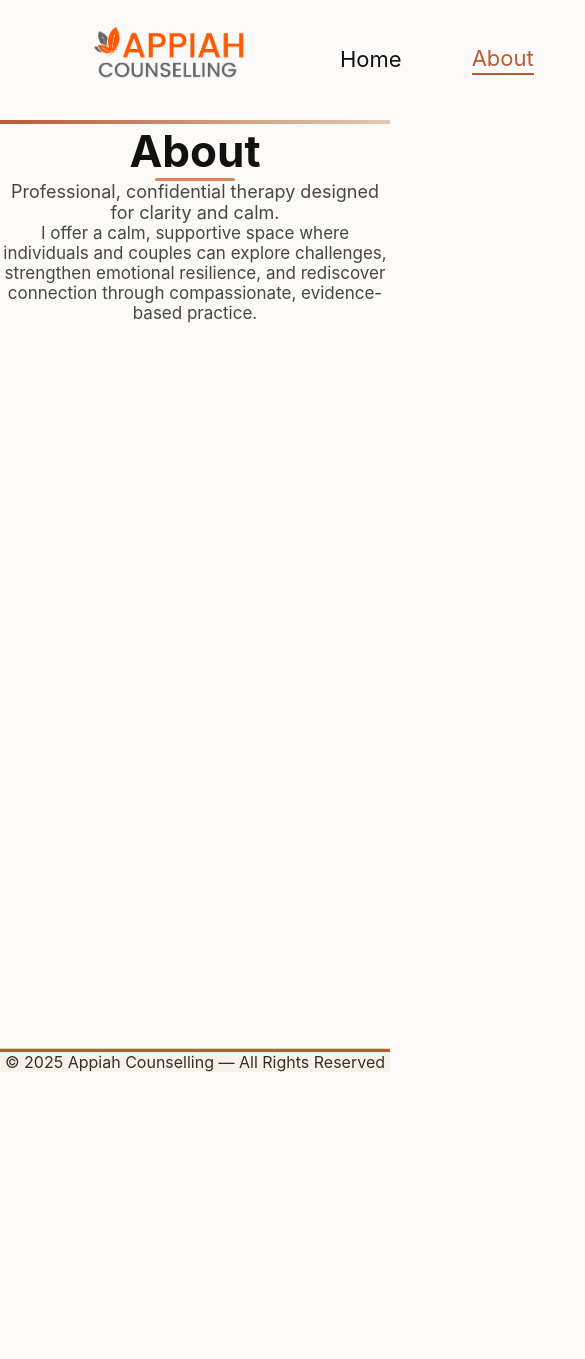
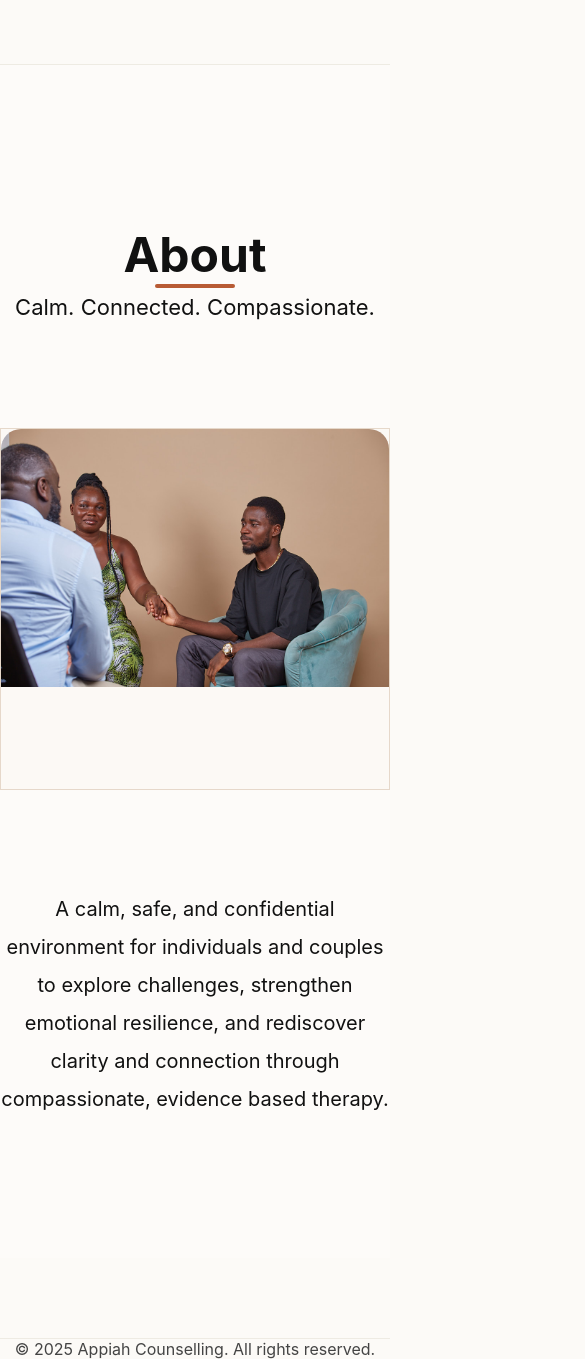
Before and after one commit to Sammyappiah/appiahcounselling, a Next.js app: page /about in a window 390 px wide. Shown: the top 1359 px of the page, 585 px wide, since content can reach past the window. Before the commit the page ends 1072 px from the top, so only its background shows below. Built offline with nearby package versions, Linux system fonts and the light colour scheme.

Commit message:
Add responsive header with hamburger menu and unified layout

```diff
--- a/app/about/page.tsx
+++ b/app/about/page.tsx
@@ -1,27 +1,71 @@
-export default function AboutPage() {
+"use client";
+
+import Image from "next/image";
+import { useEffect } from "react";
+
+export default function About() {
+  useEffect(() => {
+    const elements = document.querySelectorAll(".fade-up");
+    const observer = new IntersectionObserver(
+      (entries) => {
+        entries.forEach((entry) => {
+          if (entry.isIntersecting) entry.target.classList.add("visible");
+        });
+      },
+      { threshold: 0.2 }
+    );
+    elements.forEach((el) => observer.observe(el));
+    return () => observer.disconnect();
+  }, []);
+
   return (
-    <main className="min-h-screen bg-[#FCFAF7] text-[#111]">
-      {/* Keep this padding so the title sits below the fixed header */}
-      <section className="pt-36 text-center">
-        <h1 className="font-serif text-[44px] md:text-[54px] font-semibold">
-          About
-        </h1>
-        <div className="h-[3px] bg-[#D38B5D] mx-auto mt-3 mb-6 rounded-full w-[8ch]" />
-        <p className="text-[18px] text-[#333]/90 max-w-3xl mx-auto">
-          Professional, confidential therapy designed for clarity and calm.
+    <main className="bg-[#FDFBF9] text-[#111111] min-h-screen font-sans">
+      {/* Hero Section */}
+      <section className="text-center pt-[160px] pb-[100px] px-6 fade-up">
+        <h1 className="text-[48px] mb-4 font-serif font-semibold">About</h1>
+        <div className="w-[80px] h-[4px] bg-[#B85B35] mx-auto mb-8 rounded-full" />
+        <p className="max-w-[720px] mx-auto text-[22px] leading-[1.8] font-light mt-8">
+          Calm. Connected. Compassionate.
         </p>
       </section>
 
-      {/* Optional supporting paragraph (keeps the page balanced like Home/Contact) */}
-      <section className="px-6 md:px-10">
-        <div className="max-w-3xl mx-auto text-center mt-10">
-          <p className="text-[17px] md:text-[18px] text-[#333]/90 leading-relaxed">
-            I offer a calm, supportive space where individuals and couples can
-            explore challenges, strengthen emotional resilience, and rediscover
-            connection through compassionate, evidence-based practice.
-          </p>
+      {/* Contained Image */}
+      <section className="relative max-w-5xl mx-auto px-6 fade-up mb-[100px]">
+        <div className="relative rounded-3xl shadow-lg border border-[#E6D8CA] bg-[#FCF9F5] p-2">
+          <div className="relative w-full h-[360px] md:h-[420px] overflow-hidden rounded-[20px]">
+            <Image
+              src="/couple.jpeg"
+              alt="Couple in therapy session"
+              fill
+              className="object-contain object-[center_top]"
+              sizes="(max-width: 768px) 100vw, 900px"
+              priority={false}
+            />
+          </div>
         </div>
       </section>
+
+      {/* Description */}
+      <section className="text-center max-w-[750px] mx-auto px-6 fade-up pb-[140px]">
+        <p className="text-[20px] leading-[1.9] font-light">
+          A calm, safe, and confidential environment for individuals and couples
+          to explore challenges, strengthen emotional resilience, and rediscover
+          clarity and connection through compassionate, evidence based therapy.
+        </p>
+      </section>
+
+      {/* Animation Styles */}
+      <style jsx>{`
+        .fade-up {
+          opacity: 0;
+          transform: translateY(40px);
+          transition: all 1.2s ease-out;
+        }
+        .fade-up.visible {
+          opacity: 1;
+          transform: translateY(0);
+        }
+      `}</style>
     </main>
   );
 }
--- a/app/globals.css
+++ b/app/globals.css
@@ -85,3 +85,22 @@ footer {
 .fade-in {
   animation: fadeIn 1s ease-out both;
 }
+/* neutralize default link styles site-wide */
+a { text-decoration: none; color: inherit; }
+
+/* shared nav link styles */
+.nav-link {
+  transition: color 300ms ease;
+}
+.nav-link:hover {
+  color: #5E8164;
+}
+
+/* mobile menu links */
+.mobile-link {
+  padding: 12px 0;
+  border-bottom: 1px solid rgba(231, 225, 216, 0.8);
+}
+.mobile-link:last-child {
+  border-bottom: none;
+}
--- a/app/layout.tsx
+++ b/app/layout.tsx
@@ -1,25 +1,26 @@
 import "./globals.css";
-import Navbar from "@/components/Navbar";
+import type { Metadata } from "next";
+import Header from "@/components/Header";
 
-export const metadata = {
-  title: "Appiah Counselling",
-  description: "Professional therapy for individuals and couples.",
+export const metadata: Metadata = {
+  title: "Appiah Counselling — Here for Your Wellbeing and Growth",
+  description:
+    "Professional, compassionate therapy to support emotional balance and self-awareness.",
 };
 
-export default function RootLayout({ children }: { children: React.ReactNode }) {
+export default function RootLayout({
+  children,
+}: {
+  children: React.ReactNode;
+}) {
   return (
     <html lang="en">
-      <body className="bg-[#FDFBF9] text-[#111111] font-sans">
-        {/* Header */}
-        <Navbar />
-
-        {/* Page content */}
-        {children}
-
-        {/* Global Footer */}
-        <footer className="border-t border-[#E2D3C2] bg-[#F6F1EB] text-[#3B2E20] text-center py-10 mt-20">
-          <div className="h-[3px] w-full bg-[#B85B35] mb-6" />
-          © 2025 Appiah Counselling — All Rights Reserved
+      <body className="min-h-screen flex flex-col bg-[#FCFAF7] text-[#111]">
+        <Header />
+        {/* Keeps titles clear of header on all pages */}
+        <main className="flex-grow pt-24 md:pt-28">{children}</main>
+        <footer className="w-full text-center py-6 border-t border-[#E7E1D8]/60 text-sm text-[#444]">
+          © {new Date().getFullYear()} Appiah Counselling. All rights reserved.
         </footer>
       </body>
     </html>
--- /dev/null
+++ b/components/Header.tsx
@@ -0,0 +1,85 @@
+"use client";
+
+import { useState, useEffect } from "react";
+import Link from "next/link";
+
+export default function Header() {
+  const [open, setOpen] = useState(false);
+
+  // lock body scroll when mobile menu is open
+  useEffect(() => {
+    if (open) document.body.style.overflow = "hidden";
+    else document.body.style.overflow = "";
+    return () => {
+      document.body.style.overflow = "";
+    };
+  }, [open]);
+
+  const closeMenu = () => setOpen(false);
+
+  return (
+    <header className="sticky top-0 z-50 w-full bg-[#FCFAF7]/95 backdrop-blur-md border-b border-[#E7E1D8]/60 shadow-sm">
+      <div className="mx-auto max-w-7xl px-5 md:px-8 lg:px-10 h-[64px] md:h-[76px] flex items-center justify-between">
+        <Link href="/" className="flex items-center" onClick={closeMenu}>
+          {/* logo scales a touch larger on desktop, stays compact on mobile */}
+          <img
+            src="/logo.png"
+            alt="Appiah Counselling Logo"
+            className="h-8 w-auto object-contain md:h-10"
+          />
+        </Link>
+
+        {/* Desktop nav */}
+        <nav className="hidden md:flex items-center gap-14 lg:gap-20 text-[18px] lg:text-[20px] font-medium tracking-wide">
+            <Link href="/" className="nav-link">Home</Link>
+            <Link href="/about" className="nav-link">About</Link>
+            <Link href="/booking" className="nav-link">Booking</Link>
+            <Link href="/contact" className="nav-link">Contact</Link>
+        </nav>
+
+        {/* Mobile burger */}
+        <button
+          aria-label="Open menu"
+          className="md:hidden inline-flex items-center justify-center rounded-md border border-[#E7E1D8] w-10 h-10"
+          onClick={() => setOpen(true)}
+        >
+          {/* simple hamburger icon */}
+          <span className="block w-5 h-[2px] bg-[#111]" />
+          <span className="block w-5 h-[2px] bg-[#111] mt-1.5" />
+          <span className="block w-5 h-[2px] bg-[#111] mt-1.5" />
+        </button>
+      </div>
+
+      {/* Mobile full-screen drawer */}
+      {open && (
+        <div className="md:hidden fixed inset-0 z-50 bg-[#FCFAF7]">
+          <div className="mx-auto max-w-7xl px-5 pt-4 flex items-center justify-between h-[64px] border-b border-[#E7E1D8]/60">
+            <img
+              src="/logo.png"
+              alt="Appiah Counselling Logo"
+              className="h-8 w-auto object-contain"
+            />
+            <button
+              aria-label="Close menu"
+              className="inline-flex items-center justify-center rounded-md border border-[#E7E1D8] w-10 h-10"
+              onClick={() => setOpen(false)}
+            >
+              {/* “X” icon */}
+              <span className="relative block w-5 h-5">
+                <span className="absolute inset-0 rotate-45 origin-center block h-[2px] bg-[#111] top-[10px]" />
+                <span className="absolute inset-0 -rotate-45 origin-center block h-[2px] bg-[#111] top-[10px]" />
+              </span>
+            </button>
+          </div>
+
+          <nav className="px-6 py-8 flex flex-col gap-6 text-[18px] font-medium">
+            <Link href="/" className="mobile-link" onClick={closeMenu}>Home</Link>
+            <Link href="/about" className="mobile-link" onClick={closeMenu}>About</Link>
+            <Link href="/booking" className="mobile-link" onClick={closeMenu}>Booking</Link>
+            <Link href="/contact" className="mobile-link" onClick={closeMenu}>Contact</Link>
+          </nav>
+        </div>
+      )}
+    </header>
+  );
+}
```
Also changed, not shown: 1 other file (tests, documents, lock files or other folders).
